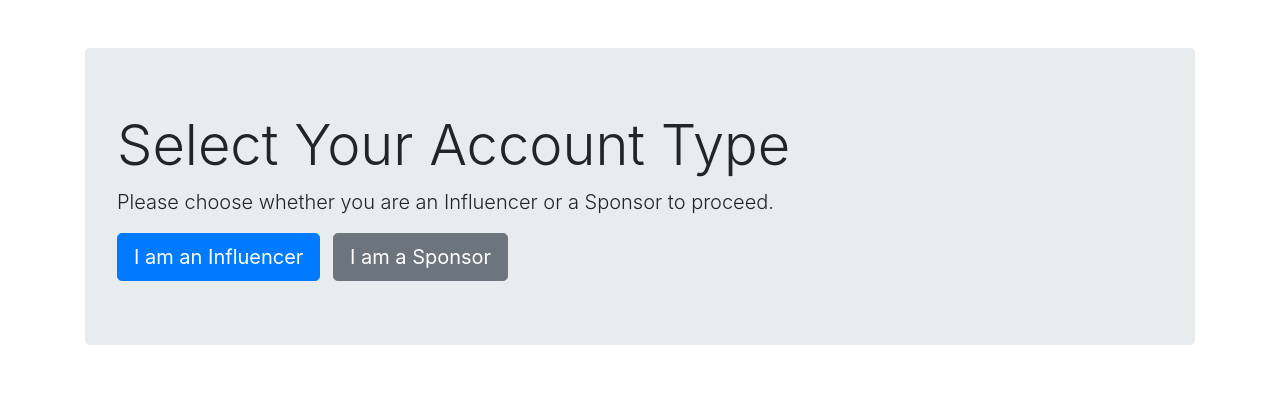
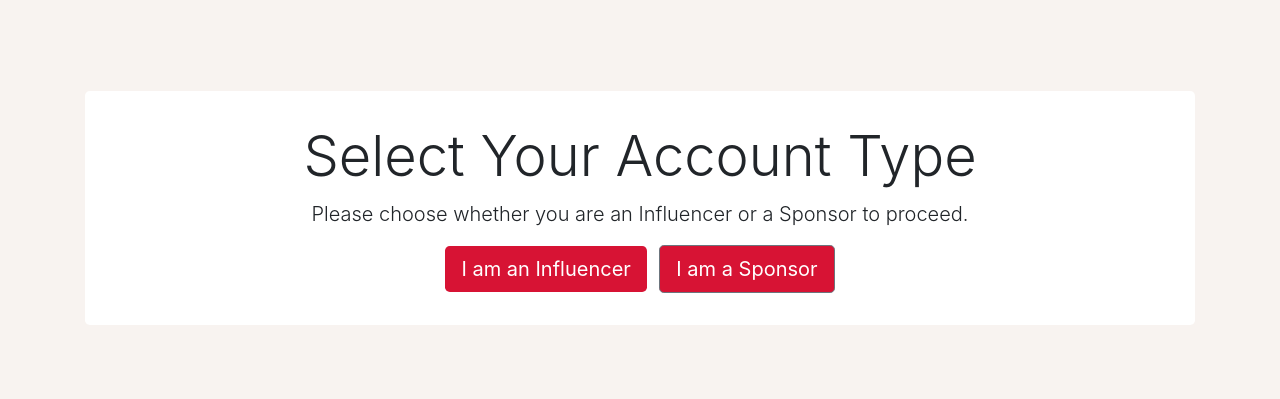
Before and after one commit to SoumiOnGit/Influencer-Sponsoorship-app, a Flask app: page /account_type in a window 1280 px wide. Shown: the top 399 px of the page. Run offline with Flask 2, Linux system fonts and the light colour scheme; some libraries are stand-ins or nearby versions.

Commit message:
acc type

```diff
--- a/templates/account_type.html
+++ b/templates/account_type.html
@@ -5,11 +5,51 @@
     <meta name="viewport" content="width=device-width, initial-scale=1.0">
     <title>Select Account Type</title>
     <link rel="stylesheet" href="https://stackpath.bootstrapcdn.com/bootstrap/4.5.2/css/bootstrap.min.css">
+    <style>
+        body {
+            background-color: #f8f3f0; /* Set the background color */
+            margin: 0;
+            padding: 0;
+            display: flex;
+            justify-content: center;
+            align-items: center;
+            height: 50vh;
+        }
+
+        .container {
+            text-align: center;
+        }
+
+        .jumbotron {
+            background-color: #fff; /* Optional: Set a background color for jumbotron */
+            padding: 2rem; /* Adjust padding if needed */
+            border-radius: 0.3rem; /* Optional: Rounded corners for jumbotron */
+        }
+        .btn-primary {
+            background-color:#D71334;
+            border: none;
+        }
+
+        .btn-primary:hover {
+            background-color: #800000; /* Dark red */
+        }
+
+        .btn-secondary {
+            background-color:#D71334; /
+            border: none;
+        }
+
+        .btn-secondary:hover {
+            background-color: #800000; /* Peach */
+        }
+
+    </style>
+
 </head>
 <body>
     <div class="container">
         <div class="jumbotron mt-5">
-            <h1 class="display-4">Select Your Account Type</h1>
+            <h2 class="display-4">Select Your Account Type</h2>
             <p class="lead">Please choose whether you are an Influencer or a Sponsor to proceed.</p>
             <a class="btn btn-primary btn-lg mr-2" href="{{ url_for('account_type', choice='influencer') }}" role="button">I am an Influencer</a>
             <a class="btn btn-secondary btn-lg" href="{{ url_for('account_type', choice='sponsor') }}" role="button">I am a Sponsor</a>
```
Also changed, not shown: templates/index.html (+4 -4 lines).
